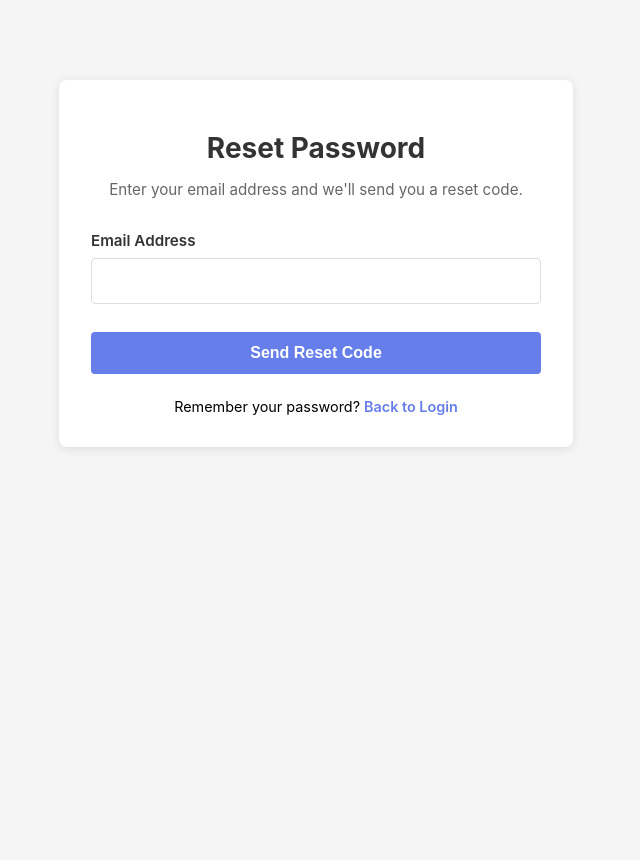
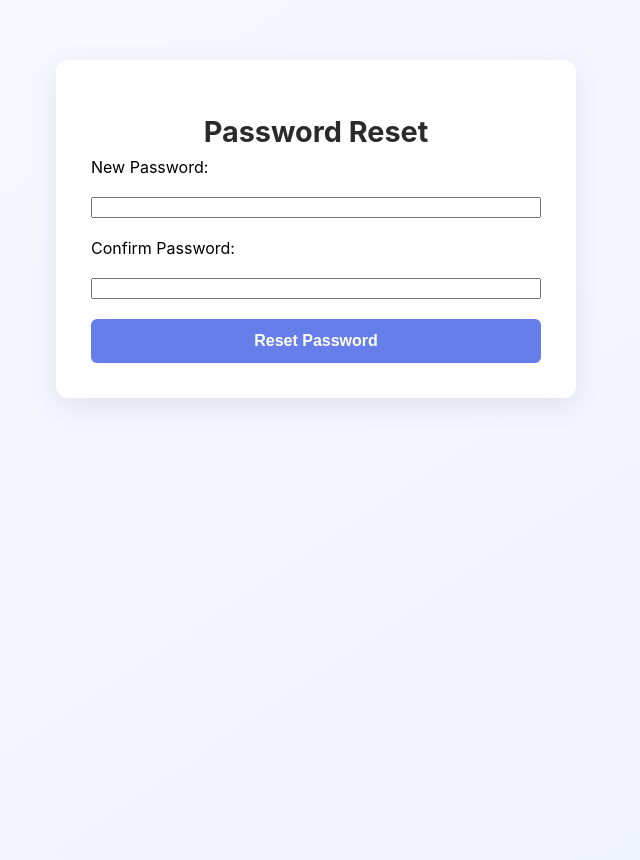
Before and after one commit to dh-web-admin/portalsite, a PHP site: page /shop/auth/request_reset.php in a window 1280 px wide. Shown: the whole page, without its empty margins (324-964 px from the left). Before the commit the page ends 449 px from the top, so only its background shows below. Run offline with PHP 8.4, Linux system fonts and the light colour scheme; the visitor is signed in with stand-in values (Sample User, id 1).

Commit message:
Publish: push all local changes

```diff
--- a/auth/password_reset.css
+++ b/auth/password_reset.css
@@ -1,31 +1,62 @@
-/* Password Reset System Styling */
-
-.password-reset-container {
-  max-width: 450px;
-  margin: 80px auto;
-  background: #fff;
-  padding: 2rem;
-  border-radius: 8px;
-  box-shadow: 0 2px 10px rgba(0, 0, 0, 0.1);
+/* ------------------------------
+   Global Page Layout
+------------------------------ */
+body {
+  background: linear-gradient(to bottom right, #f8f9ff, #eef1ff);
+  min-height: 100vh;
+  margin: 0;
+  display: flex;
+  justify-content: center;
+  align-items: flex-start; /* prevent too high center */
+  padding-top: 60px;
   font-family: -apple-system, BlinkMacSystemFont, "Segoe UI", Roboto,
     "Helvetica Neue", Arial, sans-serif;
 }
 
+/* ------------------------------
+   Container Styling
+------------------------------ */
+.password-reset-container {
+  width: 100%;
+  max-width: 450px;
+  background: #fff;
+  padding: 2.2rem;
+  border-radius: 12px;
+  box-shadow: 0px 8px 28px rgba(0, 0, 0, 0.08);
+  animation: fadeIn 0.4s ease;
+}
+
+@keyframes fadeIn {
+  from {
+    opacity: 0;
+    transform: translateY(8px);
+  }
+  to {
+    opacity: 1;
+    transform: translateY(0);
+  }
+}
+
 .password-reset-container h1 {
   text-align: center;
-  color: #333;
+  color: #2a2a2a;
   margin-bottom: 0.5rem;
-  font-size: 1.75rem;
+  font-size: 1.8rem;
+  font-weight: 700;
 }
 
 .password-reset-container p.subtitle {
   text-align: center;
   color: #666;
-  font-size: 0.95rem;
-  margin-bottom: 2rem;
+  font-size: 0.96rem;
+  margin-bottom: 1.8rem;
 }
 
-.password-reset-form {
+/* ------------------------------
+   Form Elements
+------------------------------ */
+.password-reset-form,
+form {
   display: flex;
   flex-direction: column;
   gap: 1.25rem;
@@ -37,98 +68,140 @@
 }
 
 .form-group label {
-  margin-bottom: 0.5rem;
+  margin-bottom: 0.4rem;
   font-weight: 600;
   color: #333;
   font-size: 0.95rem;
 }
 
 .form-group input {
-  padding: 0.75rem;
-  border: 1px solid #ddd;
-  border-radius: 4px;
+  padding: 0.8rem;
+  border: 1px solid #d0d0d0;
+  border-radius: 6px;
   font-size: 1rem;
-  font-family: inherit;
-  transition: border-color 0.2s;
+  transition: all 0.2s ease;
 }
 
 .form-group input:focus {
-  outline: none;
   border-color: #667eea;
-  box-shadow: 0 0 0 3px rgba(102, 126, 234, 0.1);
+  box-shadow: 0px 0px 0px 3px rgba(102, 126, 234, 0.15);
 }
 
-.form-group input[type="number"],
-.form-group input[type="email"],
-.form-group input[type="password"] {
-  letter-spacing: 0.05em;
+/* ------------------------------
+   Code Inputs (if needed later)
+------------------------------ */
+.code-input-group {
+  display: flex;
+  justify-content: center;
+  gap: 0.6rem;
 }
 
+.code-input-group input {
+  width: 52px;
+  height: 52px;
+  text-align: center;
+  font-size: 1.35rem;
+  font-weight: bold;
+}
+
+/* ------------------------------
+   Buttons
+------------------------------ */
 .form-actions {
   display: flex;
   gap: 0.75rem;
-  margin-top: 0.5rem;
 }
 
-.form-actions button,
+button,
+.btn-primary,
 .form-actions a {
-  flex: 1;
-  padding: 0.75rem;
+  padding: 0.8rem;
+  border-radius: 6px;
   border: none;
-  border-radius: 4px;
+  cursor: pointer;
   font-size: 1rem;
   font-weight: 600;
-  cursor: pointer;
-  transition: all 0.2s;
+  transition: 0.2s ease;
   text-align: center;
   text-decoration: none;
   display: inline-block;
 }
 
-.btn-primary {
+.btn-primary,
+button[type="submit"] {
   background-color: #667eea;
   color: #fff;
 }
 
-.btn-primary:hover {
+.btn-primary:hover,
+button[type="submit"]:hover {
   background-color: #5568d3;
+  box-shadow: 0px 4px 12px rgba(102, 126, 234, 0.25);
 }
 
+/* Secondary Button */
 .btn-secondary {
-  background-color: #e0e0e0;
-  color: #333;
+  background-color: #e8e8e8;
+  color: #444;
 }
 
 .btn-secondary:hover {
-  background-color: #d0d0d0;
+  background-color: #d6d6d6;
 }
 
+/* ------------------------------
+   Alerts
+------------------------------ */
 .alert {
   padding: 1rem;
-  border-radius: 4px;
+  border-radius: 6px;
   margin-bottom: 1.5rem;
   font-size: 0.95rem;
   line-height: 1.5;
 }
 
 .alert-error {
-  background-color: #fee;
-  border: 1px solid #fcc;
-  color: #c33;
+  background-color: #ffe8e8;
+  border: 1px solid #ffbcbc;
+  color: #c0392b;
 }
 
 .alert-success {
-  background-color: #efe;
-  border: 1px solid #cfc;
-  color: #3c3;
+  background-color: #e9ffe8;
+  border: 1px solid #b8f5b6;
+  color: #2d8a32;
 }
 
 .alert-info {
-  background-color: #eef;
-  border: 1px solid #ccf;
-  color: #33c;
+  background-color: #eaf1ff;
+  border: 1px solid #c3d2ff;
+  color: #2b4cc0;
 }
 
+/* ------------------------------
+   Password Strength Indicator
+------------------------------ */
+.password-strength {
+  margin-top: 0.4rem;
+  font-size: 0.85rem;
+  font-weight: 600;
+}
+
+.password-strength.weak {
+  color: #d63031;
+}
+
+.password-strength.fair {
+  color: #e67e22;
+}
+
+.password-strength.good {
+  color: #27ae60;
+}
+
+/* ------------------------------
+   Links
+------------------------------ */
 .form-link {
   text-align: center;
   margin-top: 1.5rem;
--- a/auth/request_reset.php
+++ b/auth/request_reset.php
@@ -1,183 +1,233 @@
 <?php
-require_once __DIR__ . '/../session_init.php';
+// Always start session BEFORE output
+if (session_status() === PHP_SESSION_NONE) {
+    session_start();
+}
+
 require_once __DIR__ . '/../config/config.php';
 require_once __DIR__ . '/mailjet_helper.php';
 
 $message = '';
 $message_type = '';
-$show_code_field = false;   // Controls visibility of the code input
-$entered_email = '';
-$entered_code = '';
 
-if ($_SERVER['REQUEST_METHOD'] === 'POST') {
+/*
+-------------------------------------------------------
+ STEP HANDLING
+-------------------------------------------------------
+*/
 
-    // Which button was clicked?
-    $action = $_POST['action'] ?? '';
-    $entered_email = trim($_POST['email'] ?? '');
-    $entered_code = trim($_POST['reset_code'] ?? '');
+$step = 'email'; // default first step
+$reset_email = $_SESSION['reset_email'] ?? '';
 
-    // -------------------------------------------
-    // ACTION 1: SEND OR RESEND RESET CODE
-    // -------------------------------------------
-    if ($action === 'send_code') {
+if (!empty($_SESSION['reset_email']) && !empty($_SESSION['reset_email_sent'])) {
+    $step = 'verify_code';
+}
 
-        if (empty($entered_email)) {
-            $message = 'Please enter your email address.';
-            $message_type = 'error';
+if (!empty($_SESSION['reset_code_verified'])) {
+    $step = 'new_password';
+}
+
+/*
+-------------------------------------------------------
+ STEP 1 — SEND CODE
+-------------------------------------------------------
+*/
+if ($_SERVER['REQUEST_METHOD'] === 'POST' && $_POST['action'] === 'send_code') {
+
+    $reset_email = trim($_POST['email']);
+
+    if (empty($reset_email)) {
+        $message = "Please enter your email.";
+        $message_type = "error";
+        $step = 'email';
     } else {
-            // Check user existence
-            $check_stmt = $conn->prepare("SELECT id FROM users WHERE email = ? LIMIT 1");
-            $check_stmt->bind_param('s', $entered_email);
-            $check_stmt->execute();
-            $result = $check_stmt->get_result();
-            $check_stmt->close();
+        // Validate email exists
+        $check = $conn->prepare("SELECT id FROM users WHERE email = ? LIMIT 1");
+        $check->bind_param("s", $reset_email);
+        $check->execute();
+        $result = $check->get_result();
+        $check->close();
 
         if ($result->num_rows === 0) {
-                $message = 'No account found for that email.';
-                $message_type = 'error';
+            $message = "No account found with that email.";
+            $message_type = "error";
+            $step = 'email';
         } else {
-                // Generate code
+            // Create code
             $code = str_pad(random_int(0, 999999), 6, '0', STR_PAD_LEFT);
             $expires_at = time() + (15 * 60);
 
-                // Save or replace
+            // Store code
             $stmt = $conn->prepare("REPLACE INTO password_resets (email, code, expires_at) VALUES (?, ?, ?)");
-                $stmt->bind_param('ssi', $entered_email, $code, $expires_at);
+            $stmt->bind_param("ssi", $reset_email, $code, $expires_at);
             $stmt->execute();
             $stmt->close();
 
             // Send email
-                $result = sendResetCode($entered_email, $code);
+            sendResetCode($reset_email, $code);
 
-                if (!$result['success']) {
-                    $message = "Failed to send reset code: " . $result['error'];
-                    $message_type = 'error';
+            // Save state
+            $_SESSION['reset_email'] = $reset_email;
+            $_SESSION['reset_email_sent'] = true;
+
+            $message = "A reset code has been sent to your email.";
+            $message_type = "success";
+            $step = 'verify_code';
+        }
+    }
+}
+
+/*
+-------------------------------------------------------
+ STEP 2 — VERIFY CODE
+-------------------------------------------------------
+*/
+if ($_SERVER['REQUEST_METHOD'] === 'POST' && $_POST['action'] === 'verify_code') {
+
+    // Email MUST come from session
+    $reset_email = $_SESSION['reset_email'] ?? '';
+    $submitted_code = trim($_POST['code']);
+
+    if (empty($reset_email) || empty($submitted_code)) {
+        $message = "Please enter the code.";
+        $message_type = "error";
+        $step = 'verify_code';
     } else {
-                    $message = "A reset code has been sent to $entered_email.";
-                    $message_type = 'success';
-                    $show_code_field = true;
+        $stmt = $conn->prepare("SELECT code, expires_at FROM password_resets WHERE email = ? LIMIT 1");
+        $stmt->bind_param("s", $reset_email);
+        $stmt->execute();
+        $result = $stmt->get_result();
+        $stmt->close();
+
+        if ($result->num_rows === 0) {
+            $message = "No reset request found. Please request a new code.";
+            $message_type = "error";
+            $step = 'email';
+            session_destroy();
+        } else {
+            $data = $result->fetch_assoc();
+
+            if (time() > $data['expires_at']) {
+                $message = "Your reset code has expired.";
+                $message_type = "error";
+                $step = 'email';
+                session_destroy();
+            } elseif ($submitted_code !== $data['code']) {
+                $message = "Invalid code. Please try again.";
+                $message_type = "error";
+                $step = 'verify_code';
+            } else {
+                // SUCCESS: move to new password
+                $_SESSION['reset_code_verified'] = true;
+                $message = "Code verified! Please enter your new password.";
+                $message_type = "success";
+                $step = 'new_password';
             }
         }
     }
 }
 
-    // -------------------------------------------
-    // ACTION 2: VERIFY CODE
-    // -------------------------------------------
-    if ($action === 'verify_code') {
+/*
+-------------------------------------------------------
+ STEP 3 — SET NEW PASSWORD
+-------------------------------------------------------
+*/
+if ($_SERVER['REQUEST_METHOD'] === 'POST' && $_POST['action'] === 'set_password') {
 
-        if (empty($entered_email) || empty($entered_code)) {
-            $message = "Please enter your email and reset code.";
+    $reset_email = $_SESSION['reset_email'] ?? '';
+    $new_pass = trim($_POST['new_password']);
+    $confirm_pass = trim($_POST['confirm_password']);
+
+    if (empty($new_pass) || empty($confirm_pass)) {
+        $message = "Please fill in both password fields.";
         $message_type = "error";
-            $show_code_field = true;
+        $step = 'new_password';
+    } elseif ($new_pass !== $confirm_pass) {
+        $message = "Passwords do not match.";
+        $message_type = "error";
+        $step = 'new_password';
     } else {
-            $stmt = $conn->prepare("SELECT code, expires_at FROM password_resets WHERE email = ? LIMIT 1");
-            $stmt->bind_param('s', $entered_email);
+        // Update password
+        $hashed = password_hash($new_pass, PASSWORD_DEFAULT);
+
+        $stmt = $conn->prepare("UPDATE users SET password = ? WHERE email = ?");
+        $stmt->bind_param("ss", $hashed, $reset_email);
         $stmt->execute();
-            $res = $stmt->get_result();
         $stmt->close();
 
-            if ($res->num_rows === 0) {
-                $message = "No reset request found. Please request a new code.";
-                $message_type = "error";
-            } else {
-                $row = $res->fetch_assoc();
+        // Cleanup
+        $stmt = $conn->prepare("DELETE FROM password_resets WHERE email = ?");
+        $stmt->bind_param("s", $reset_email);
+        $stmt->execute();
+        $stmt->close();
 
-                if ($row['expires_at'] < time()) {
-                    $message = "Your reset code has expired. Please resend a new code.";
-                    $message_type = "error";
-                    $show_code_field = true;
-                } elseif ($row['code'] != $entered_code) {
-                    $message = "Invalid reset code. Please try again.";
-                    $message_type = "error";
-                    $show_code_field = true;
-                } else {
-                    // Code verified → redirect to reset password form
-                    header("Location: reset_password.php?email=" . urlencode($entered_email));
-                    exit;
+        session_destroy();
+
+        $message = "Your password has been reset successfully!";
+        $message_type = "success";
+        $step = 'done';
     }
-            }
-        }
-    }
-
 }
 ?>
 <!DOCTYPE html>
-<html lang="en">
+<html>
 <head>
-    <meta charset="UTF-8">
-    <meta name="viewport" content="width=device-width, initial-scale=1.0">
-    <title>Request Password Reset</title>
+    <title>Password Reset</title>
     <link rel="stylesheet" href="password_reset.css">
 </head>
-<body style="background-color: #f5f5f5;">
+<body>
+
 <div class="password-reset-container">
-        <h1>Reset Password</h1>
-        <p class="subtitle">Enter your email address and we'll send you a reset code.</p>
+    <h1>Password Reset</h1>
 
     <?php if ($message): ?>
-            <div class="alert alert-<?php echo htmlspecialchars($message_type); ?>">
+        <div class="alert alert-<?php echo $message_type; ?>">
             <?php echo htmlspecialchars($message); ?>
         </div>
     <?php endif; ?>
 
-        <form method="POST" class="password-reset-form">
 
-            <!-- EMAIL FIELD -->
-            <div class="form-group">
-                <label for="email">Email Address</label>
-                <input
-                    type="email"
-                    id="email"
-                    name="email"
-                    required
-                    value="<?php echo htmlspecialchars($entered_email); ?>"
-                >
-            </div>
-
-            <!-- RESET CODE FIELD (shown after sending code) -->
-            <?php if ($show_code_field): ?>
-            <div class="form-group">
-                <label for="reset_code">Enter Reset Code</label>
-                <input
-                    type="text"
-                    id="reset_code"
-                    name="reset_code"
-                    maxlength="6"
-                    value="<?php echo htmlspecialchars($entered_code); ?>"
-                >
-            </div>
+    <!-- STEP 1: EMAIL -->
+    <?php if ($step === 'email'): ?>
+        <form method="POST">
+            <label>Email:</label>
+            <input type="email" name="email" required>
+            <button type="submit" name="action" value="send_code">Send Code</button>
+        </form>
     <?php endif; ?>
 
-            <div class="form-actions">
-                <!-- The send/resend button -->
-                <button
-                    type="submit"
-                    name="action"
-                    value="send_code"
-                    class="btn-primary"
-                >
-                    <?php echo $show_code_field ? 'Resend Code' : 'Send Reset Code'; ?>
-                </button>
 
-                <!-- Verify button appears only when code field is shown -->
-                <?php if ($show_code_field): ?>
-                    <button
-                        type="submit"
-                        name="action"
-                        value="verify_code"
-                        class="btn-secondary"
-                        style="margin-left: 10px;"
-                    >
-                        Verify Code
-                    </button>
+    <!-- STEP 2: VERIFY CODE -->
+    <?php if ($step === 'verify_code'): ?>
+        <form method="POST">
+            <label>Enter 6-digit code:</label>
+            <input type="text" name="code" maxlength="6" required>
+
+            <!-- Not needed now because session holds email -->
+            <button type="submit" name="action" value="verify_code">Verify Code</button>
+        </form>
     <?php endif; ?>
-            </div>
+
+
+    <!-- STEP 3: NEW PASSWORD -->
+    <?php if ($step === 'new_password'): ?>
+        <form method="POST">
+            <label>New Password:</label>
+            <input type="password" name="new_password" required>
+
+            <label>Confirm Password:</label>
+            <input type="password" name="confirm_password" required>
+
+            <button type="submit" name="action" value="set_password">Reset Password</button>
         </form>
+    <?php endif; ?>
 
-        <div class="form-link">
-            Remember your password? <a href="login.php">Back to Login</a>
-        </div>
+
+    <!-- STEP 4: DONE -->
+    <?php if ($step === 'done'): ?>
+        <a href="login.php" class="btn-primary">Go to Login</a>
+    <?php endif; ?>
+
 </div>
 </body>
 </html>
```
Also changed, not shown: other parts of auth/password_reset.css (+10 -48 lines), auth/reset_password.php (+80 -56 lines). Lines whose indentation alone changed are shown as unchanged.
